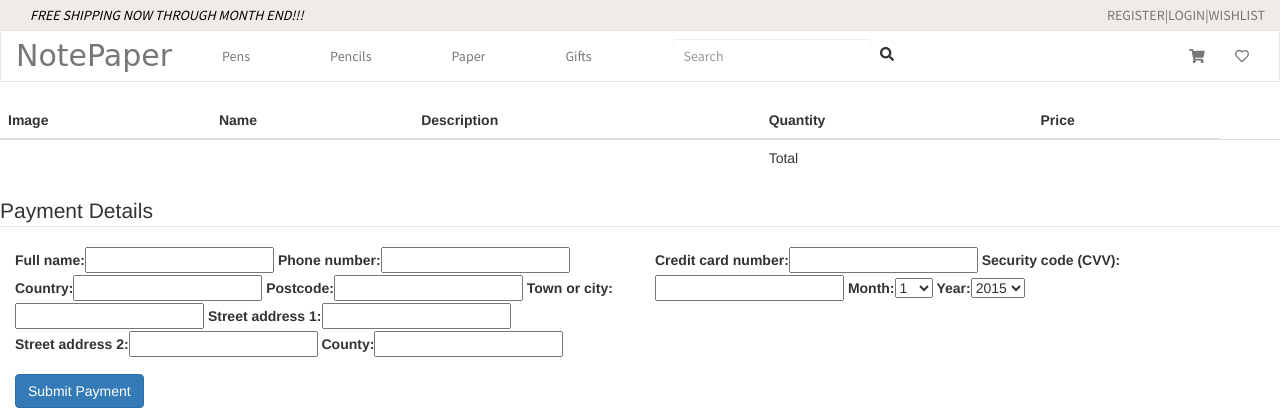
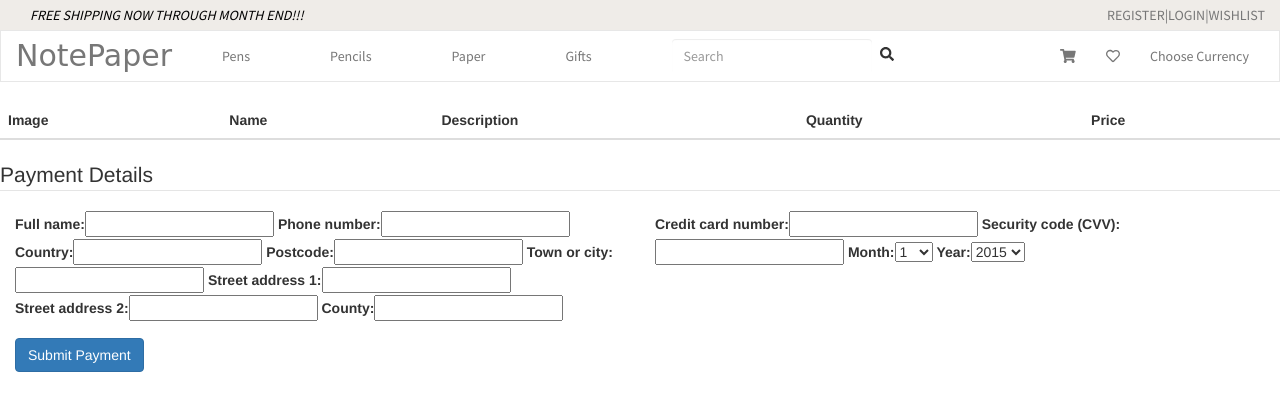
Before and after one commit to agill12/ecommerce, a Django app: template checkout/templates/checkout/checkout.html in a window 1280 px wide. Shown: the top 420 px of the page. Run offline with Django 3.2, Linux system fonts and the light colour scheme; the template is opened without the code that fills it: values that come from a table or form of the project are taken from there, others are empty; some libraries are stand-ins or nearby versions; some web fonts are replaced.

Commit message:
Setting Up Checkout

```diff
--- a/cart/templates/cart/view_cart.html
+++ b/cart/templates/cart/view_cart.html
@@ -62,7 +62,7 @@ SHOPPING CART
             <td></td>
             <td></td>
             <td></td>
-            <td><button type="button" class="btn btn-success">Checkout</button></td>
+            <td><a href={% url 'checkout' %} class="btn btn-success">Checkout</button></td>
         </tr>
 
     </tbody>
--- a/checkout/templates/checkout/checkout.html
+++ b/checkout/templates/checkout/checkout.html
@@ -1,4 +1,4 @@
-{% extends "base.html" %}
+{% extends "home/base.html" %}
 {% load static from staticfiles %}
 {% load bootstrap_tags %}
 
@@ -24,25 +24,6 @@
             <th>Price</th>
         </tr>
         </thead>
-        <tbody>
-        {% for item in cart_items %}
-            <tr>
-                <td><img height="100" width="100" src="{{ MEDIA_URL }}{{ item.product.image }}"></td>
-                <td>{{ item.product.name }}</td>
-                <td>{{ item.product.description }}</td>
-                <td>{{ item.quantity }}</td>
-                <td>{{ item.product.price }}</td>
-            </tr>
-        {% endfor %}
-        <tr>
-            <td></td>
-            <td></td>
-            <td></td>
-            <td>Total</td>
-            <td>{{ total }}</td>
-            <td></td>
-        </tr>
-        </tbody>
     </table>
 
 
--- a/ecommerce/urls.py
+++ b/ecommerce/urls.py
@@ -22,6 +22,7 @@ from accounts import urls as accounts_urls
 from products import urls as products_urls
 from cart import urls as cart_urls
 from reviews import urls as urls_reviews
+from checkout import urls as urls_checkout
 
 urlpatterns = [
     url(r'^admin/', admin.site.urls),
@@ -31,6 +32,7 @@ urlpatterns = [
     url(r'^media/(?P<path>.*)$', serve, {'document_root': settings.MEDIA_ROOT}),
     url(r'^cart/',include(cart_urls)),
     url(r'^reviews/', include(urls_reviews)),
+    url(r'^checkout/', include(urls_checkout)),
 
 
 
--- a/home/templates/home/base.html
+++ b/home/templates/home/base.html
@@ -13,27 +13,28 @@
     <script src="https://cdnjs.cloudflare.com/ajax/libs/twitter-bootstrap/3.3.7/js/bootstrap.min.js"></script>
     <script defer src="https://use.fontawesome.com/releases/v5.0.8/js/all.js"></script>
 <style>
+.homeimage{
+    display: block;
+    margin: 0 auto ;
+}
 h3{
     font-size:15px;
 }
-.jumbo img{
-height:600px;
-width:auto;
-}
+
 
 .searchicon{
     background:transparent;
     border:none;
 }
-img {
-    position: relative;
-    float: center;
-    width:  200px;
-    height: 200px;
-    background-position: 50% 50%;
-    background-repeat:   no-repeat;
-    background-size:     cover;
-}
+/*img {*/
+/*    position: relative;*/
+/*    float: center;*/
+/*    width:  200px;*/
+/*    height: 200px;*/
+/*    background-position: 50% 50%;*/
+/*    background-repeat:   no-repeat;*/
+/*    background-size:     cover;*/
+/*}*/
 #nav1{
   margin-bottom:0px;
 
@@ -160,14 +161,9 @@ img {
       </form>
       <ul class="nav navbar-nav navbar-right">
         <li><a href="#"><i class="fas fa-shopping-cart"></i>
-
-</a></li>
-    <li><a href="#"><i class="far fa-heart"></i>
-
-</a></li>
-
-
-      </ul>
+        </a></li>
+        <li><a href="#"><i class="far fa-heart"></i></a></li>
+        <li><a href="#">Choose Currency</a></li> </ul>
         <ul class="nav navbar-nav navbar-right" id="altcollapse">
         <li><a href="#">Register</a></li>
         <li><a href="#">Login</a></li>
```
Also changed, not shown: checkout/views.py (+9 -0 lines), home/templates/home/index.html (+12 -2 lines), products/templates/products/view_product.html (+3 -23 lines), checkout/migrations/0001_initial.py (added).
